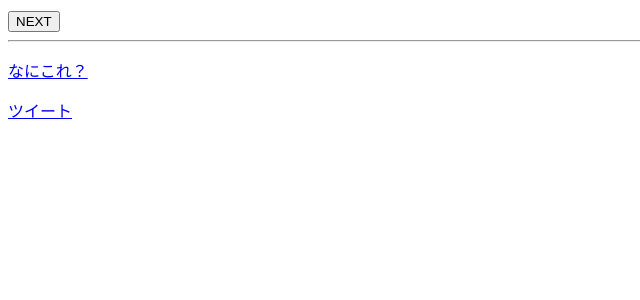
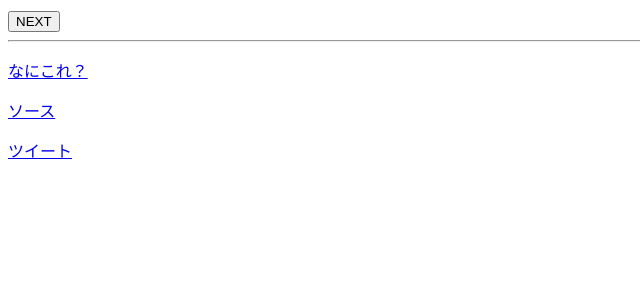
Before and after one commit to kuhaku/now_or_past, a Flask app: template templates/index.html in a window 1280 px wide. Shown: the part 200-500 px from the top of the page, without its empty margins (0-640 px from the left). Run offline with Flask 2, Linux system fonts and the light colour scheme; the template is opened without the code that fills it: most values are stand-ins (such as "Sample title", 1, 10 or a date in 2020); some libraries are stand-ins or nearby versions.

Commit message:
Add github link

```diff
--- a/templates/index.html
+++ b/templates/index.html
@@ -42,6 +42,7 @@
     <p><a href="javascript:;" onmousedown="switch_element_display('description');">なにこれ？</a></p>
 <pre id="description" style="display:none"> 最近の投稿(Now)か / 昔の投稿(Past)かを当てるゲームです。
  そろそろqwerty10周年ってことで、今と昔で変わったこと/変わってないことを感じたり懐かしんでみたりすることを目的に作りました。</pre>
+    <p><a href="https://github.com/kuhaku/now_or_past">ソース</a></p>
     <p><a href="https://twitter.com/share" class="twitter-share-button" data-text="qwerty now or past?" data-lang="ja" data-count="none">ツイート</a><script>!function(d,s,id){var js,fjs=d.getElementsByTagName(s)[0],p=/^http:/.test(d.location)?'http':'https';if(!d.getElementById(id)){js=d.createElement(s);js.id=id;js.src=p+'://platform.twitter.com/widgets.js';fjs.parentNode.insertBefore(js,fjs);}}(document, 'script', 'twitter-wjs');</script></p>
   <audio id="right" preload="auto">
     <source src="{{ url_for('static', filename='right.mp3') }}" type="audio/mp3">
```
